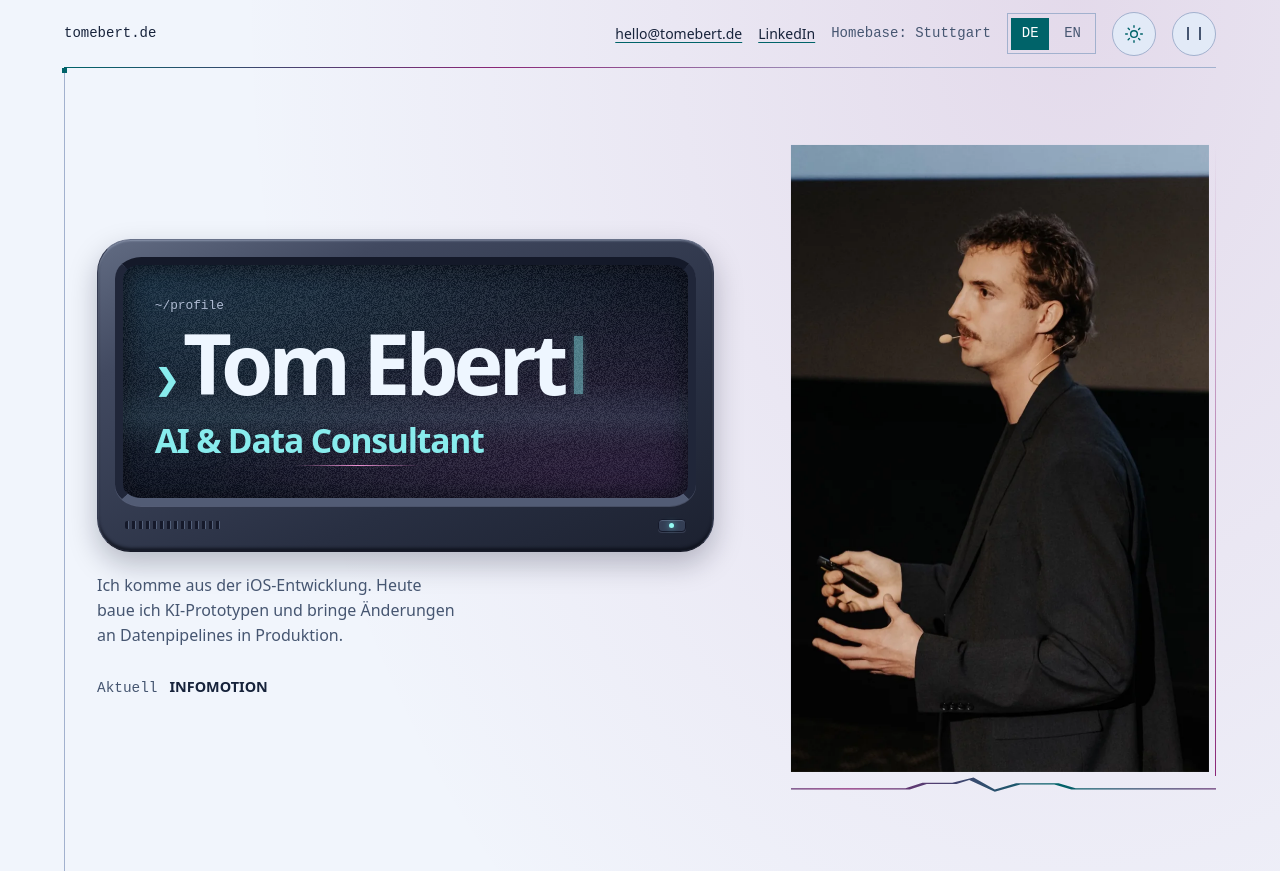
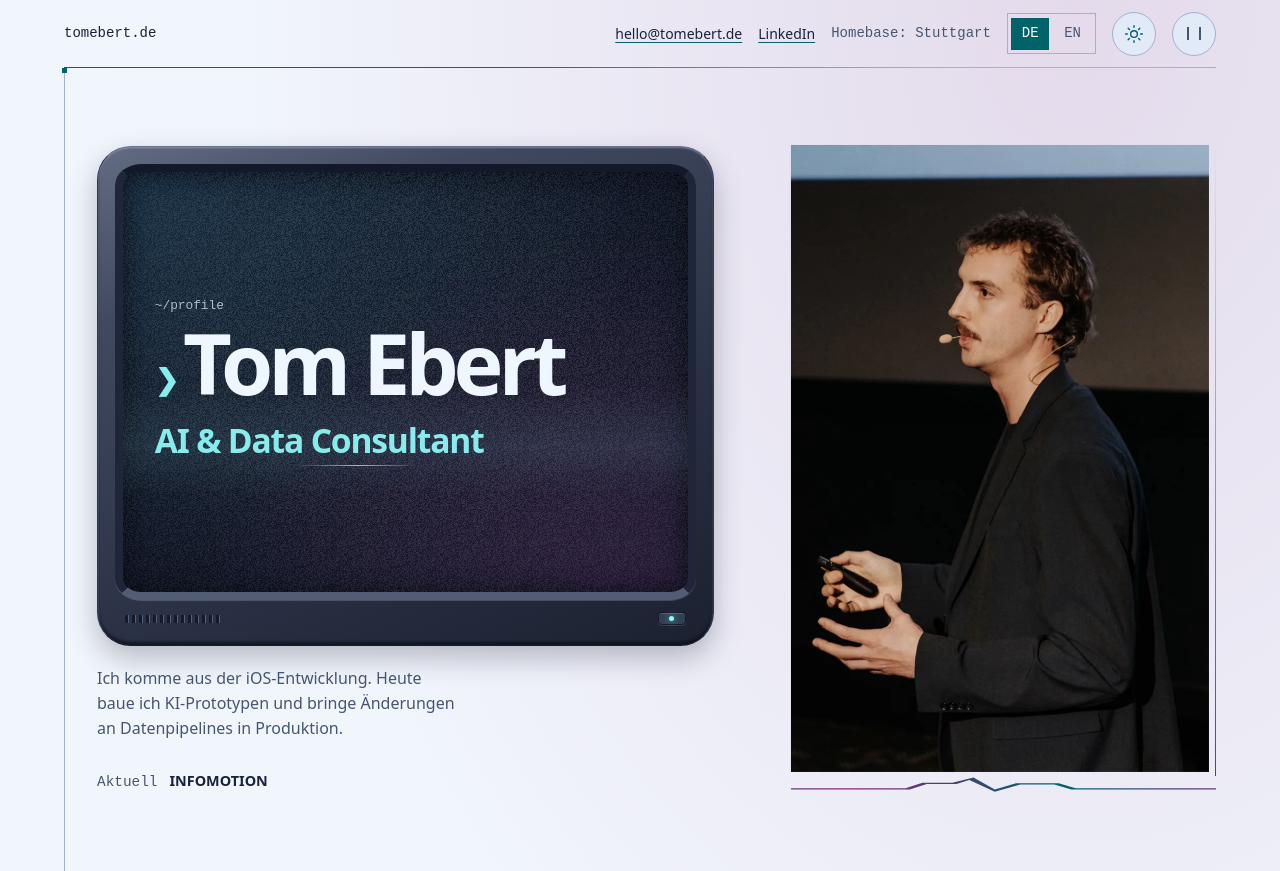
Before and after one commit to TomEbert/tomebert-website, a plain HTML site: page site/index.html in a window 1280 px wide. Shown: the top 871 px of the page. Drawn offline with Linux system fonts and the light colour scheme.

Commit message:
Use a 4:3 CRT screen and a binary blinking block cursor

```diff
--- a/site/index.html
+++ b/site/index.html
@@ -7,7 +7,7 @@
 <meta name="referrer" content="no-referrer">
 <title>Tom Ebert · AI &amp; Data</title>
 <link rel="icon" href="./favicon.ico" sizes="16x16 32x32 48x48">
-<link rel="stylesheet" href="site-timeline.css">
+<link rel="stylesheet" href="site-classic-crt.css">
 </head>
 <body>
 <main>
--- a/site/site-timeline.css
+++ b/site/site-classic-crt.css
@@ -415,6 +415,10 @@ main > header::before, main > .skills::before, main > .background::before {
 }
 .terminal-screen {
   position:relative;
+  aspect-ratio:4 / 3;
+  display:flex;
+  flex-direction:column;
+  justify-content:center;
   isolation:isolate;
   overflow:hidden;
   padding:clamp(.8rem,3.3vw,2rem);
@@ -491,22 +495,20 @@ main > header::before, main > .skills::before, main > .background::before {
 }
 .terminal-caret {
   display:inline-block;
-  width:.1em;
-  height:.68em;
+  width:.58em;
+  height:.82em;
   margin-inline-start:.13em;
-  vertical-align:.02em;
+  vertical-align:-.045em;
   background:var(--accent);
-  box-shadow:0 0 .45rem #88eced88;
-  opacity:.65;
 }
 @media (prefers-reduced-motion:no-preference) {
   :root:not([data-motion-paused]) .terminal-caret {
-    animation:terminal-breathe 2.8s ease-in-out infinite alternate;
+    animation:terminal-blink 1.1s steps(1,end) infinite;
   }
 }
-@keyframes terminal-breathe {
-  from {opacity:.42}
-  to {opacity:.88}
+@keyframes terminal-blink {
+  0% {opacity:1}
+  50% {opacity:0}
 }
 
 @media (max-width:630px) {
```
